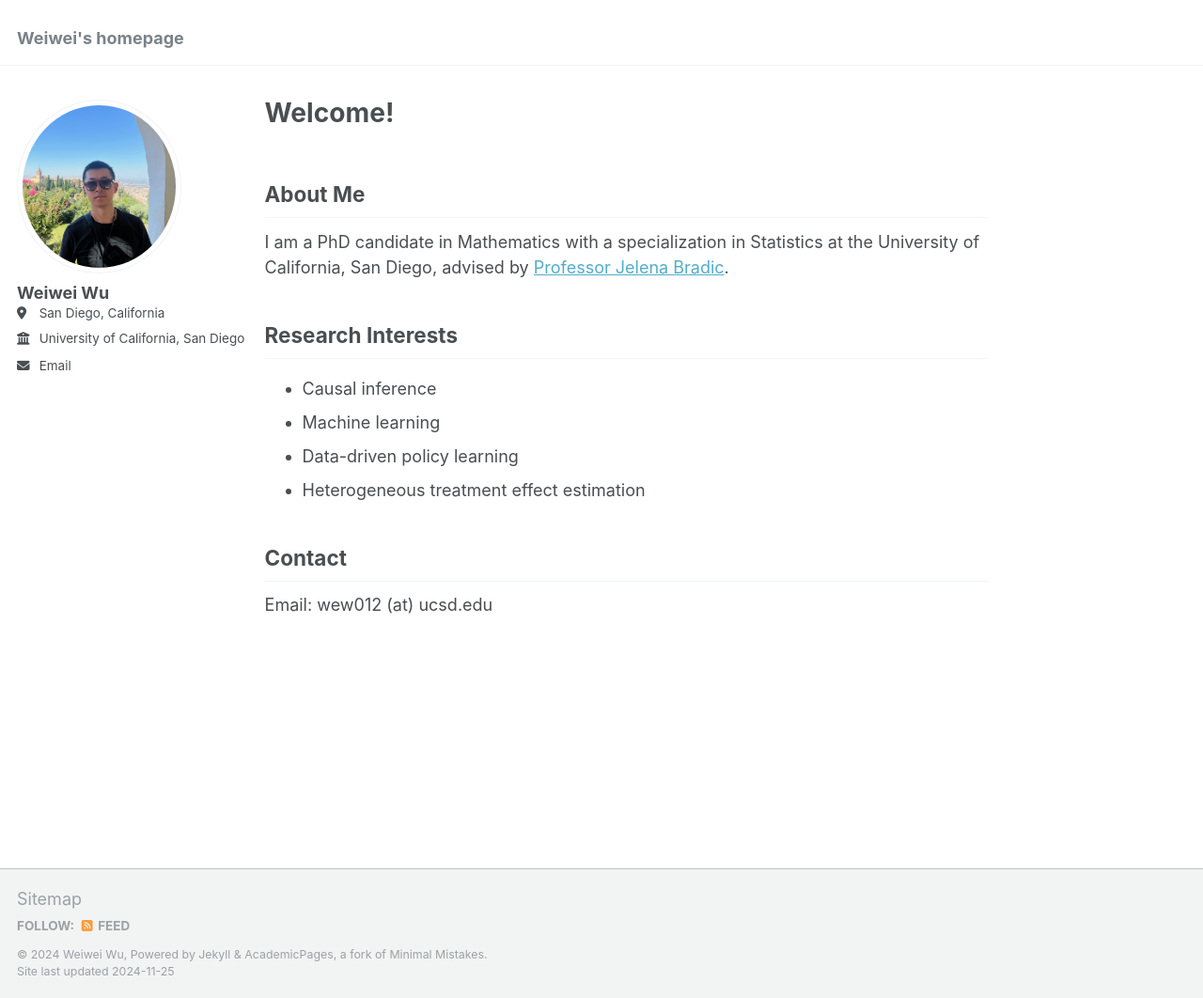
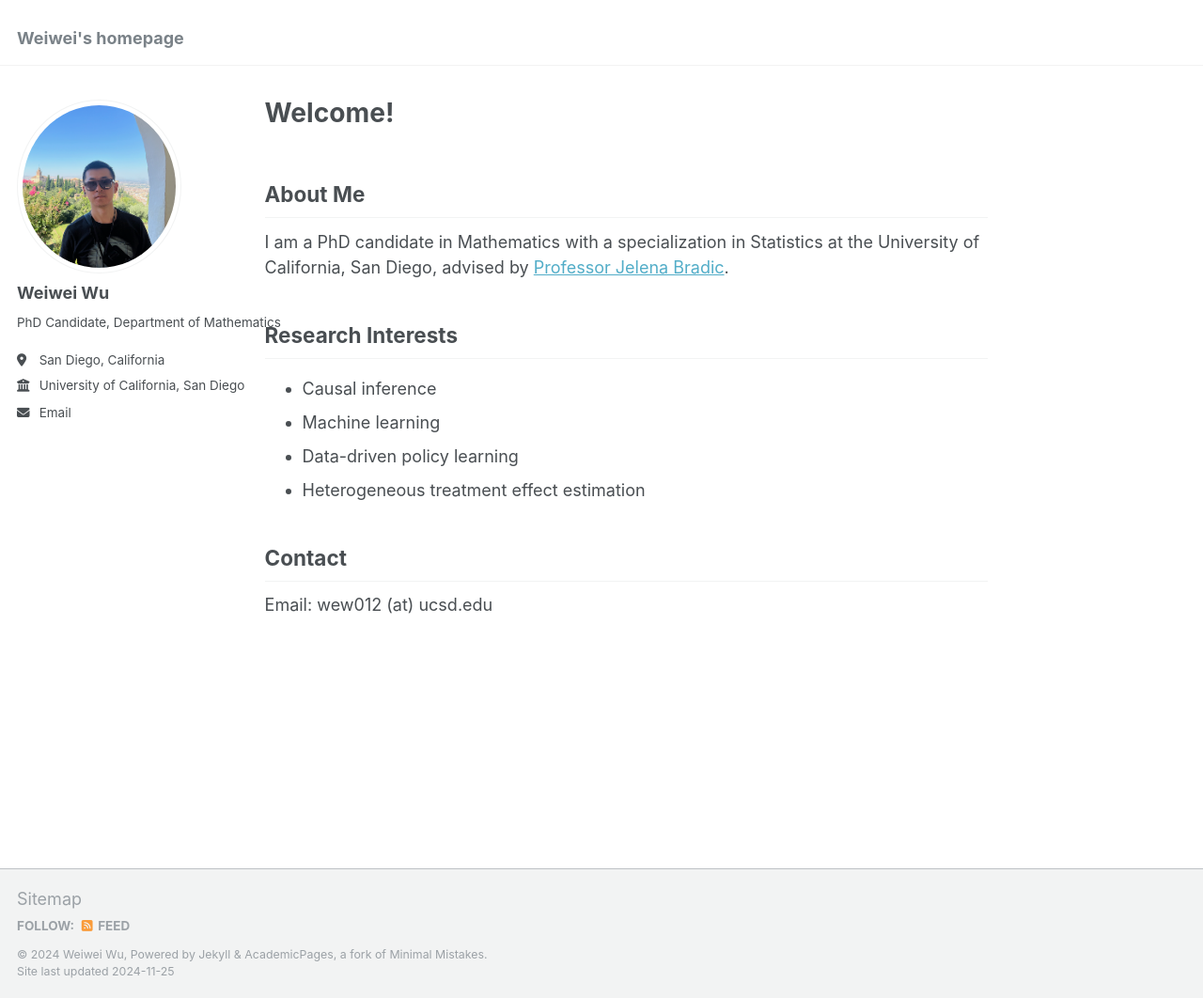
Before and after one commit to WWWU012/wwwu012.github.io, a Jekyll site: the page built from _pages/about.md, in a window 1280 px wide and 1062 px high. Shown: the whole window at 94% size. Built offline with Jekyll 4.4.1, drawn with Linux system fonts in a browser that asks for light colours.

Commit message:
Update _config.yml

```diff
--- a/_config.yml
+++ b/_config.yml
@@ -24,7 +24,7 @@ author:
   avatar           : "profile1.png"
   name             : "Weiwei Wu"
   pronouns         : # example: "she/her"
-  bio              : # "Short biography for the left-hand sidebar"
+  bio              : "PhD Candidate, Department of Mathematics"
   location         : "San Diego, California"
   employer         : "University of California, San Diego"
   uri              : # URL
```
